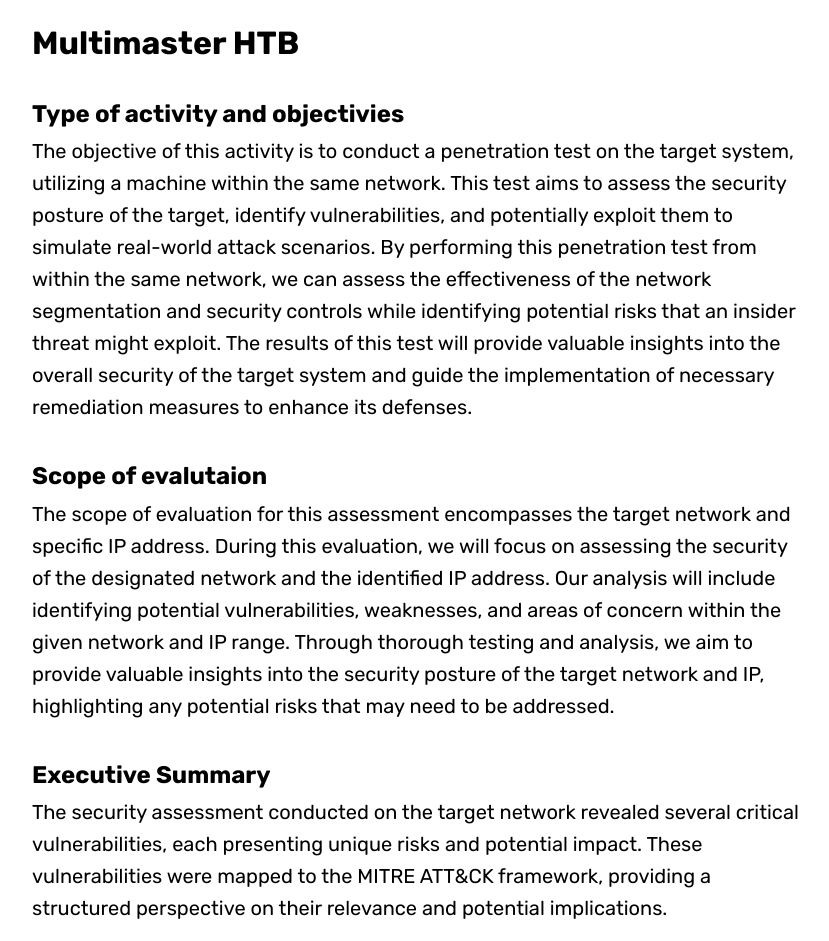
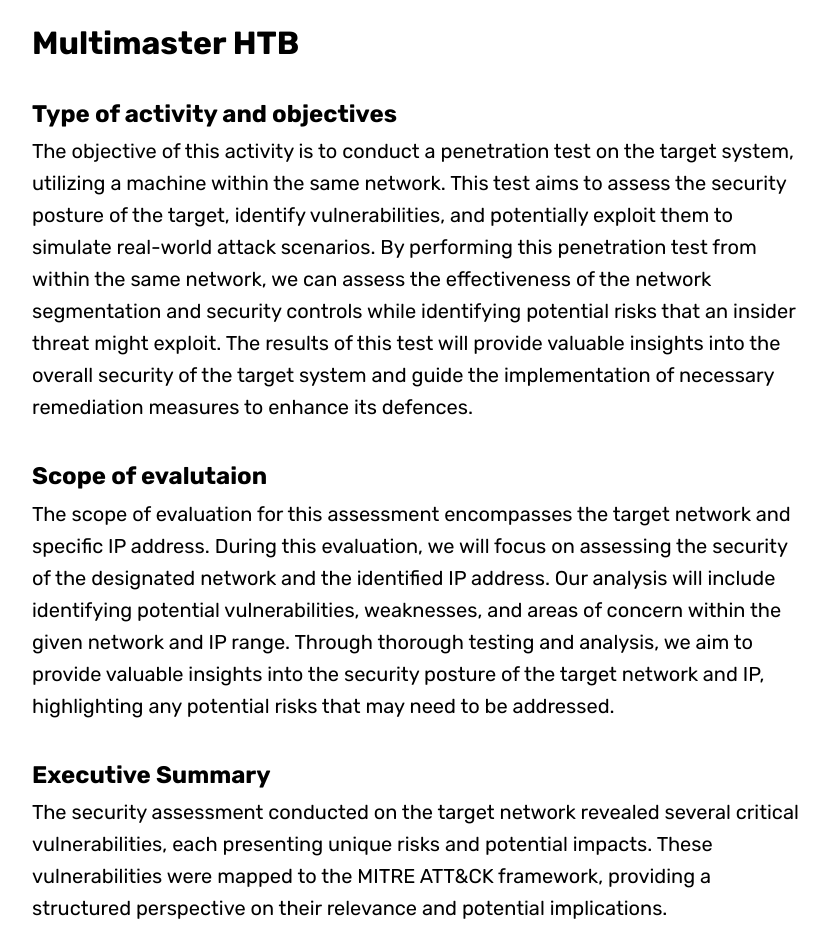
Before and after one commit to blitz0p3rations/blitz0p3rations.github.io, a Jekyll site: the page built from _posts/2023-07-20-Multimaster.md, in a window 1280 px wide and 1400 px high, scrolled down 990 px. Shown: the part 160-1101 px from the top of the window, without its empty margins (224-1053 px from the left). Built offline with Jekyll 4.4.1, drawn with Linux system fonts in a browser that asks for light colours; some web fonts are replaced; some of the changed text lies outside the part shown.

Commit message:
Update 2023-07-20-Multimaster.md

```diff
--- a/_posts/2023-07-20-Multimaster.md
+++ b/_posts/2023-07-20-Multimaster.md
@@ -12,14 +12,14 @@
 
 # Multimaster HTB
 
-## Type of activity and objectivies
+## Type of activity and objectives
 The objective of this activity is to conduct a penetration test on the target system, utilizing a machine within the same network. This test aims to assess the security posture of the target, identify vulnerabilities, and potentially exploit them to simulate real-world attack scenarios.
 By performing this penetration test from within the same network, we can assess the effectiveness of the network segmentation and security controls while identifying potential risks that an insider threat might exploit.
-The results of this test will provide valuable insights into the overall security of the target system and guide the implementation of necessary remediation measures to enhance its defenses.
+The results of this test will provide valuable insights into the overall security of the target system and guide the implementation of necessary remediation measures to enhance its defences.
 ## Scope of evalutaion
 The scope of evaluation for this assessment encompasses the target network and specific IP address. During this evaluation, we will focus on assessing the security of the designated network and the identified IP address. Our analysis will include identifying potential vulnerabilities, weaknesses, and areas of concern within the given network and IP range. Through thorough testing and analysis, we aim to provide valuable insights into the security posture of the target network and IP, highlighting any potential risks that may need to be addressed.
 ## Executive Summary
-The security assessment conducted on the target network revealed several critical vulnerabilities, each presenting unique risks and potential impact. These vulnerabilities were mapped to the MITRE ATT&CK framework, providing a structured perspective on their relevance and potential implications.
+The security assessment conducted on the target network revealed several critical vulnerabilities, each presenting unique risks and potential impacts. These vulnerabilities were mapped to the MITRE ATT&CK framework, providing a structured perspective on their relevance and potential implications.
 
 - **SQL Injection (SQLi)**:
   The discovery of SQL injection vulnerabilities exposes a weakness in the application's input validation. Exploiting SQLi could allow an attacker to manipulate database queries, potentially leading to unauthorized data access or data manipulation.
@@ -61,7 +61,7 @@
 ![](https://raw.githubusercontent.com/blitz0p3rations/blitz0p3rations.github.io/master/uploads/mul2.png)
 
 ### Remediations
-- Input Validation and Sanitization:Validate and sanitize user inputs before using them in SQL queries. Implement strict input validation by allowing only expected characters and formats.
+- Input Validation and Sanitization: Validate and sanitize user inputs before using them in SQL queries. Implement strict input validation by allowing only expected characters and formats.
 
 - Use Prepared Statements or Parameterized Queries: Utilize prepared statements or parameterized queries provided by your programming language or framework. Parameterized queries separate user inputs from SQL commands, preventing direct injection.
 
@@ -112,7 +112,7 @@
    - By targeting a user with domain admin privileges, the attacker can authenticate with their hash.
    - The attacker now has access to the domain admin rights and can perform administrative tasks, access critical systems, and potentially take control of the entire domain.
 
-The following exploit was used: https://github.com/dirkjanm/CVE-2020-1472/tree/master .
+The following exploit was used: https://github.com/dirkjanm/CVE-2020-1472/tree/master.
 
 ![](https://raw.githubusercontent.com/blitz0p3rations/blitz0p3rations.github.io/master/uploads/mul4.png)
 ![](https://raw.githubusercontent.com/blitz0p3rations/blitz0p3rations.github.io/master/uploads/mul5.png)
```
Also changed, not shown: other parts of _posts/2023-07-20-Multimaster.md (+5 -5 lines).
